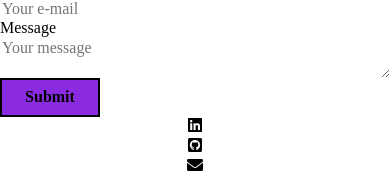
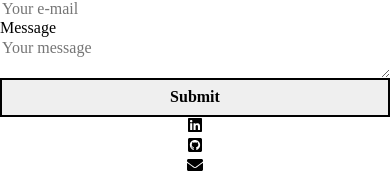
Before and after one commit to valsin132/portfolio, a React (Vite) app: page /about in a window 390 px wide. Shown: the part 571-744 px from the top of the page. Built offline with nearby package versions, Linux system fonts and the light colour scheme; no server answers; a web font is replaced by a local one.

Commit message:
added responsive to form button

```diff
--- a/src/components/ContactForm/ContactForm.module.css
+++ b/src/components/ContactForm/ContactForm.module.css
@@ -34,9 +34,9 @@
       border-radius: $border-radius-m;
       font-weight: 600;
       margin: 0 auto;
+      min-width: 100px;
       padding: $spacing-xs;
       transition: all 0.2s ease-in;
-      width: 100px;
     }
 
     & .form__button:hover {
@@ -63,7 +63,6 @@
 @media (max-width: 576px) {
 
   .form__button {
-    background-color: blueviolet;
-    width: 200px;
+    width: 100%;
   }
 }
--- a/src/components/Navbar/Navbar.module.css
+++ b/src/components/Navbar/Navbar.module.css
@@ -45,8 +45,13 @@
 
 .navbar__cv-btn {
   background-color: $color-orange;
-  border-radius: $border-radius-s;
+  border-radius: $border-radius-m;
   color: $color-black;
+  transition: all 0.2s ease-in;
+}
+
+.navbar__cv-btn:hover {
+  transform: translateX(-2px) translateY(-2px);
 }
 
 .navbar__cv-btn:active {
```
